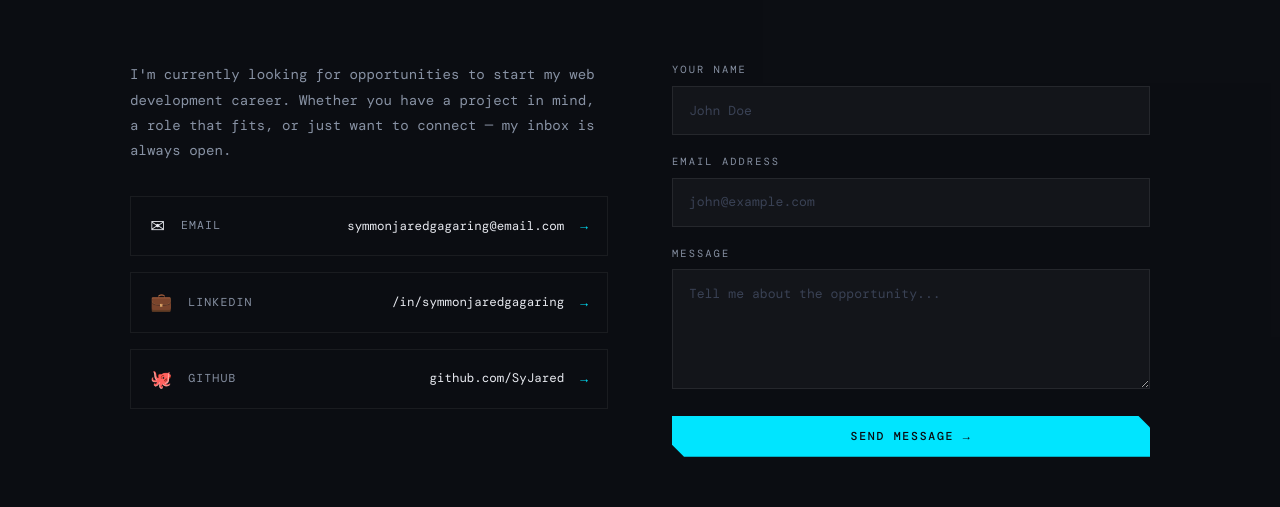
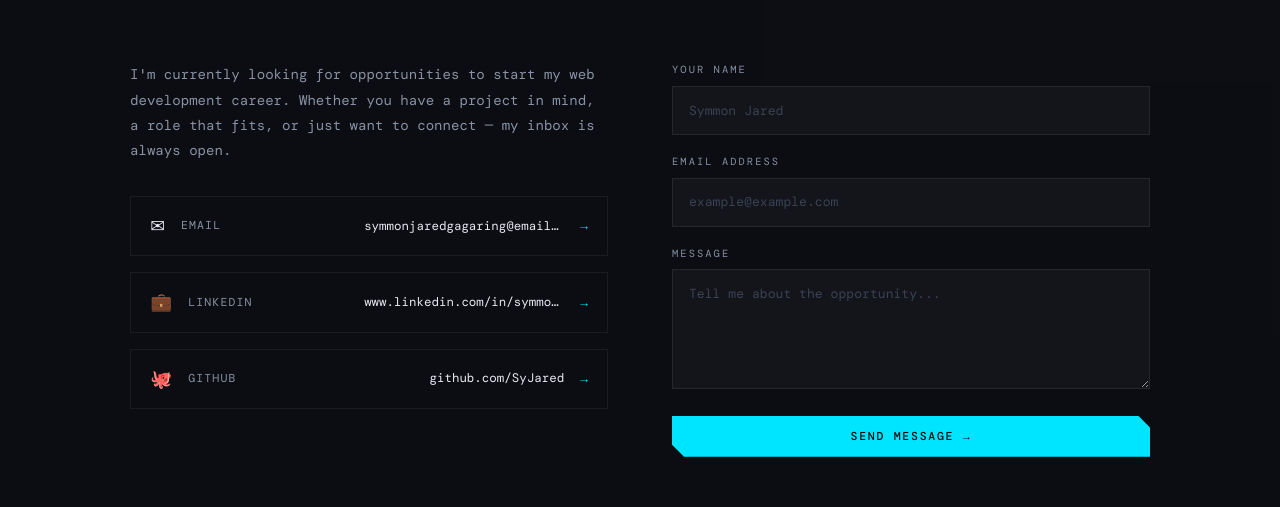
Before and after one commit to SyJared/symmon-portfolio, a React (Vite) app: page / in a window 1280 px wide. Shown: the part 2458-2965 px from the top of the page. Built offline with nearby package versions, Linux system fonts and the light colour scheme; a web font is replaced by a local one.

Commit message:
clean contact

```diff
--- a/package.json
+++ b/package.json
@@ -10,6 +10,7 @@
     "preview": "vite preview"
   },
   "dependencies": {
+    "@emailjs/browser": "^4.4.1",
     "@tailwindcss/vite": "^4.3.0",
     "react": "^19.2.6",
     "react-dom": "^19.2.6",
--- a/src/Portfolio.jsx
+++ b/src/Portfolio.jsx
@@ -1,6 +1,8 @@
 import { useState, useEffect, useRef } from "react";
 import './index.css'
 import me from '/me.png'
+import emailjs from "@emailjs/browser";
+
 
 const NAV_LINKS = ["About", "Skills", "Projects", "Contact"];
 
@@ -88,6 +90,8 @@ export default function Portfolio() {
   const [mousePos, setMousePos] = useState({ x: 0, y: 0 });
   const [copied, setCopied] = useState(null);
 
+
+
   useEffect(() => {
     const handleScroll = () => setScrolled(window.scrollY > 40);
     window.addEventListener("scroll", handleScroll);
@@ -110,6 +114,26 @@ export default function Portfolio() {
     navigator.clipboard.writeText(value);
     setCopied(label);
     setTimeout(() => setCopied(null), 2000);
+  };
+
+   const form = useRef();
+
+  const sendEmail = (e) => {
+    e.preventDefault();
+
+    emailjs.sendForm(
+      "service_64hb1z9",
+      "template_uq4w7e8",
+      form.current,
+      "jMxsifjnpdHnFdQtK"
+    )
+    .then(() => {
+      alert("Message sent!");
+      e.target.reset();
+    })
+    .catch((error) => {
+      console.error(error);
+    });
   };
 
   const css = `
@@ -908,14 +932,14 @@ export default function Portfolio() {
                 {[
                   { icon: "✉", label: "Email", value: "symmonjaredgagaring@email.com", action: ()=>handleCopy({label: "Email", value: "symmonjaredgagaring@email.com"}) },
 
-                  { icon: "💼", label: "LinkedIn", value: "/in/symmonjaredgagaring", action: () => handleCopy({label: "LinkedIn", value: "/in/symmonjaredgagaring"}) },
+                  { icon: "💼", label: "LinkedIn", value: "www.linkedin.com/in/symmon-jared-gagaring-b20a24412", action: () => handleCopy({label: "LinkedIn", value: "www.linkedin.com/in/symmon-jared-gagaring-b20a24412"}) },
 
                   { icon: "🐙", label: "GitHub", value: "github.com/SyJared", action: () => handleCopy({label: "GitHub", value: "github.com/SyJared"}) },
                 ].map((link) => (
                   <div key={link.label} className="contact-link-item" onClick={link.action}>
                     <span className="contact-link-icon">{link.icon}</span>
                     <span className="contact-link-label">{link.label}</span>
-                    <span className="contact-link-value">
+                    <span className="contact-link-value overflow-hidden" style={{ maxWidth: "200px", textOverflow: "ellipsis", whiteSpace: "nowrap" }}>
                       {copied === link.label ? "Copied!" : link.value}
                     </span>
                     <span className="contact-link-arrow">→</span>
@@ -923,23 +947,28 @@ export default function Portfolio() {
                 ))}
               </div>
             </div>
-            <div className={`contact-form${contactInView ? " visible" : ""}`}>
+            <form className={`contact-form${contactInView ? " visible" : ""}`} ref={form} onSubmit={sendEmail}>
               <div className="form-group">
-                <label className="form-label">Your Name</label>
-                <input className="form-input" type="text" placeholder="John Doe" />
+                <label className="form-label" >Your Name</label>
+                <input className="form-input" type="text" placeholder="Symmon Jared"  name="from_name" required/>
               </div>
               <div className="form-group">
                 <label className="form-label">Email Address</label>
-                <input className="form-input" type="email" placeholder="john@example.com" />
+                <input className="form-input" type="email" placeholder="example@example.com" name="from_email" required />
               </div>
+              <input
+                type="hidden"
+                name="time"
+                value={new Date().toLocaleString()}
+              />
               <div className="form-group">
                 <label className="form-label">Message</label>
-                <textarea className="form-textarea" placeholder="Tell me about the opportunity..." />
+                <textarea className="form-textarea" placeholder="Tell me about the opportunity..." name="message" required />
               </div>
               <button className="btn-primary" style={{ width: "100%" }}>
                 Send Message →
               </button>
-            </div>
+            </form>
           </div>
         </div>
       </section>
```
Also changed, not shown: 1 other file (tests, documents, lock files or other folders).
